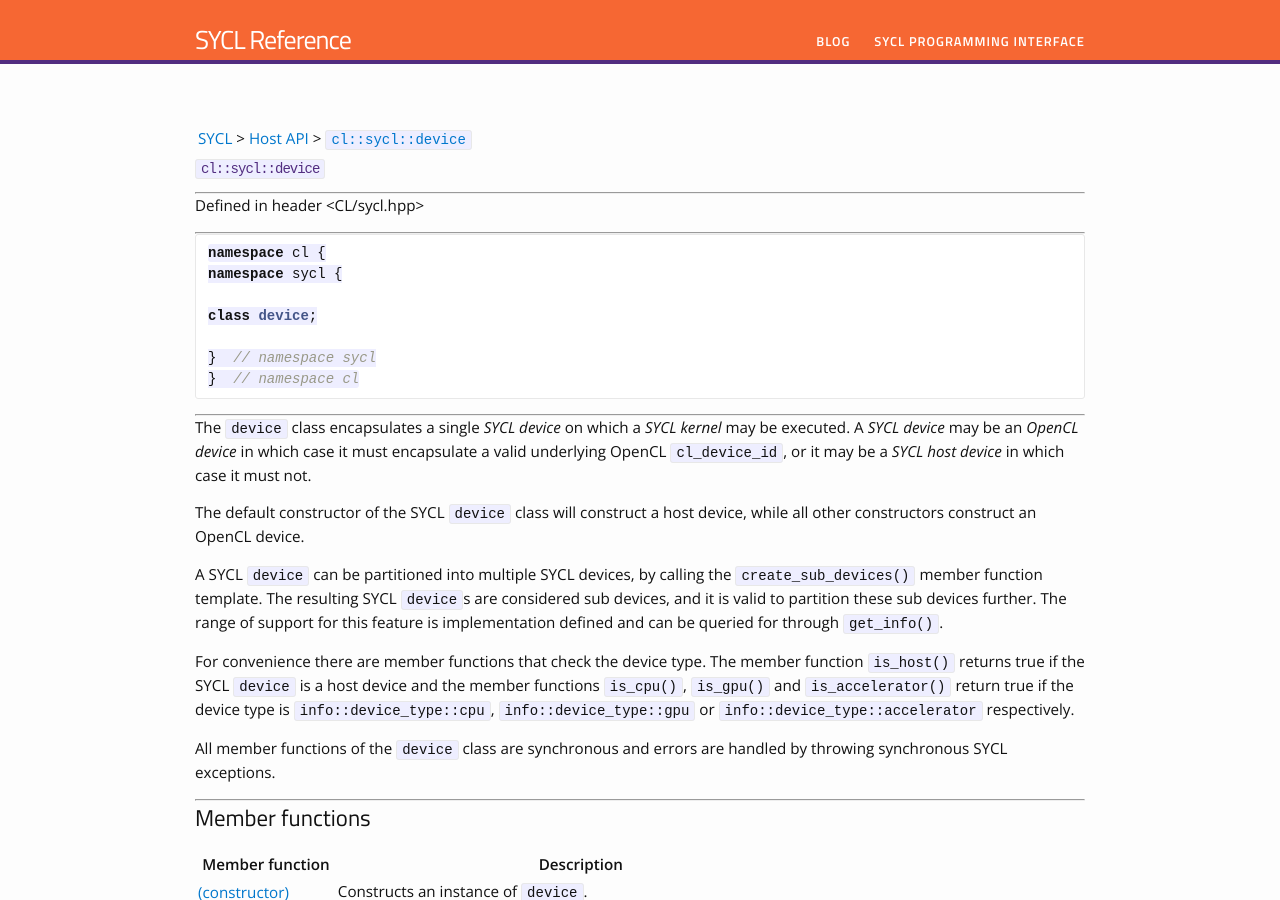
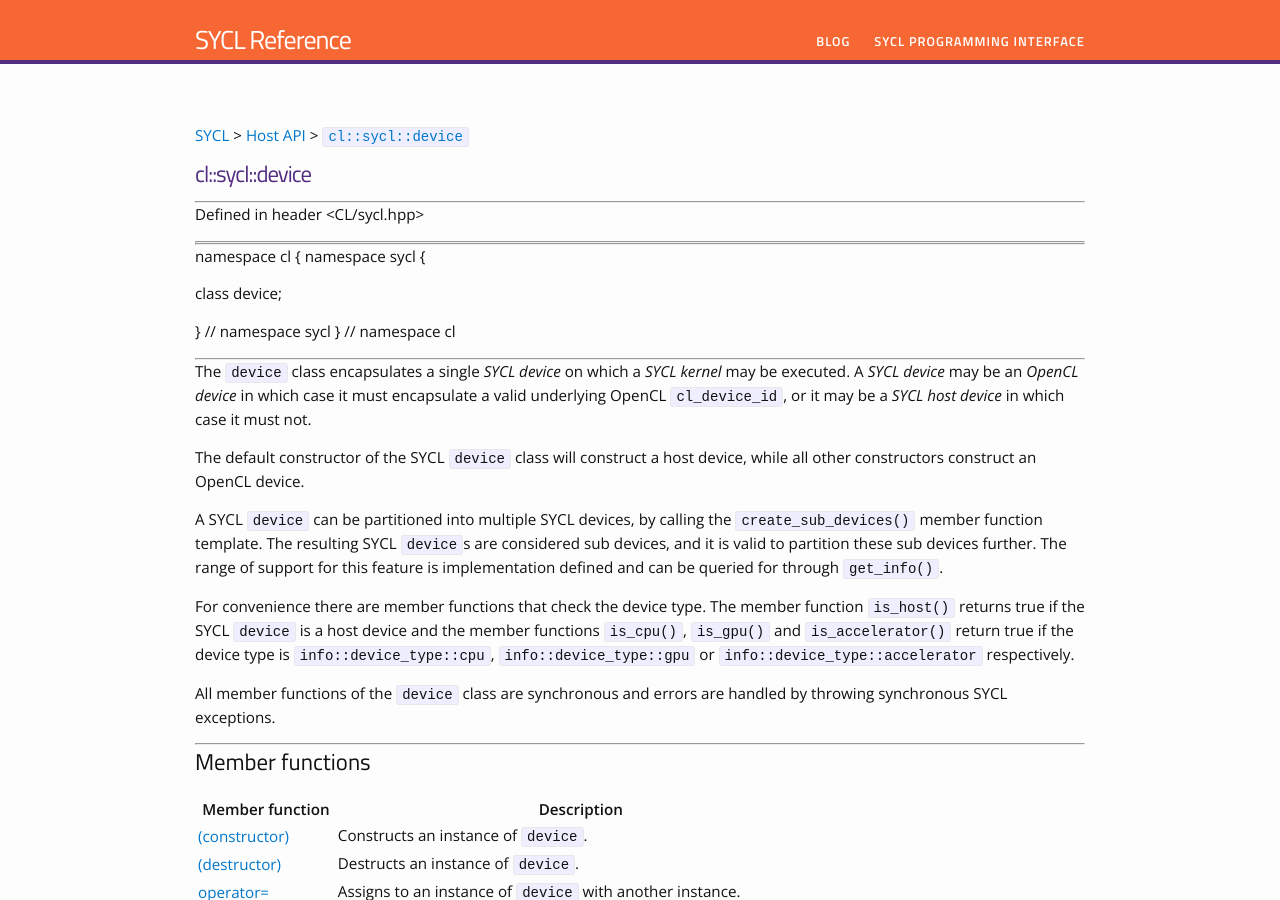
Before and after one commit to AerialMantis/syclreference.aerialmantis.github.io, a Jekyll site: the page built from sycl/host/device.md, in a window 1280 px wide and 900 px high. Built offline with Jekyll 4.4.1, drawn with Linux system fonts in a browser that asks for light colours; our own code applies the rules of GitHub Pages for plain Markdown files.

Commit message:
Add minor fixes to device class header.

````diff
--- a/sycl/host/device.md
+++ b/sycl/host/device.md
@@ -4,9 +4,9 @@ title: `device` class
 permalink: /sycl/host/device
 ---
 
-| [SYCL][sycl] > [Host API][sycl-host] > [`cl::sycl::device`][sycl-host-device] |
+[SYCL][sycl] > [Host API][sycl-host] > [`cl::sycl::device`][sycl-host-device]
 
-# `cl::sycl::device`
+# cl::sycl::device
 
 ---
 
@@ -14,8 +14,8 @@ Defined in header <CL/sycl.hpp>
 
 ---
 
+***
 
-```cpp
 namespace cl {
 namespace sycl {
 
@@ -23,7 +23,6 @@ class device;
 
 }  // namespace sycl
 }  // namespace cl
-```
 
 ***
 
````
